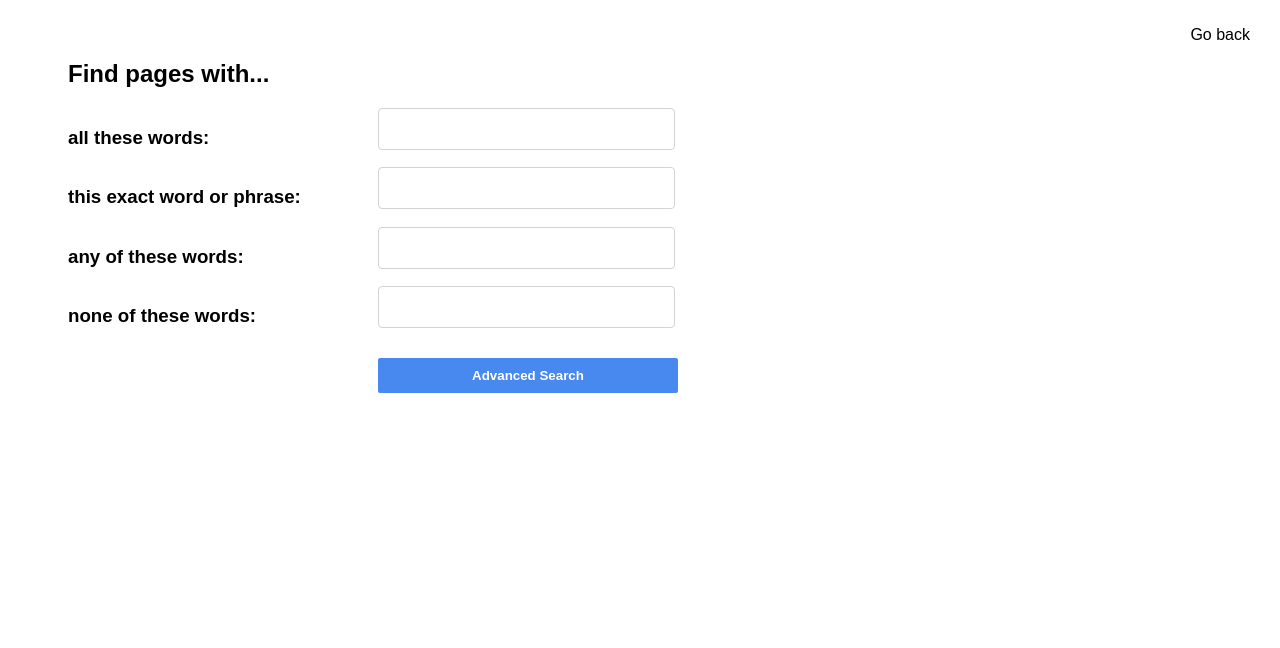
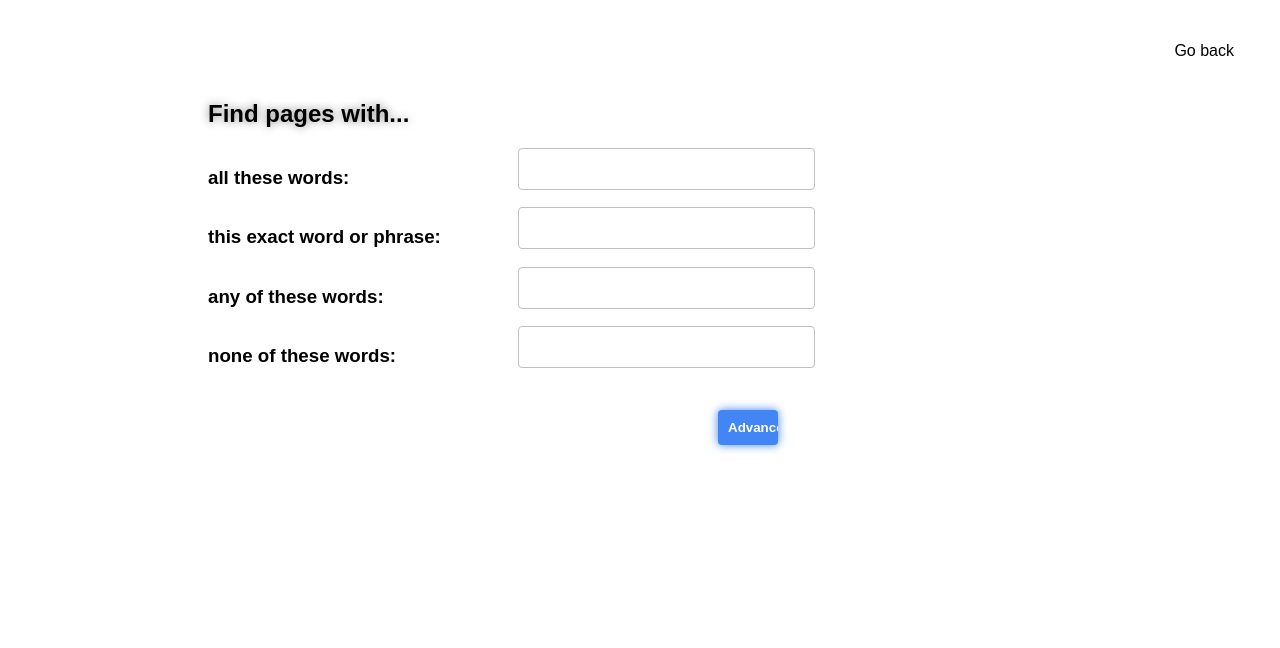
Before and after one commit to hawshemi/Search-CS50W, a plain HTML site: page advancedSearch.html in a window 1280 px wide. Drawn offline with Linux system fonts and the light colour scheme.

Commit message:
Update Styles.
Update Styles.

```diff
--- a/styles/styles.css
+++ b/styles/styles.css
@@ -15,7 +15,7 @@ nav > ul {
 }
 
 nav > ul > li {
-    margin: 5px;
+    margin: 21px;
 }
 
 nav a {
@@ -30,7 +30,7 @@ nav a:hover {
 
 .center {
     position: absolute;
-    top: 40%;
+    top: 30%;
     left: 50%;
     transform: translate(-50%, -50%);
     width: 40%;
@@ -38,17 +38,14 @@ nav a:hover {
 }
 
 .container {
-    width: 700px;
-    margin: 60px;
+    width: 800px;
+    margin-top: 100px;
+    margin-left: 200px;
 }
 
 .row {
     display: flex;
     flex-wrap: wrap;
-}
-
-.w-100 {
-    width: 100%;
 }
 
 .col {
@@ -63,16 +60,8 @@ nav a:hover {
     border-radius: 4px;
 }
 
-.col > input[type=text]:hover {
-    box-shadow: none;
-}
-
 .col > input[type=text]:focus {
-    outline: 1px solid lightblue;
-}
-
-h1, h2, h3 {
-    font-family: sans-serif;
+    outline: 1px solid #4285f4;
 }
 
 header h1 {
@@ -84,7 +73,7 @@ header h1 {
 input[type=text] {
     width: 85%;
     height: 30px;
-    border: 1px solid lightgray;
+    border: 1px solid silver;
     padding: 10px 20px 10px 20px;
     font-size: 16px;
     border-radius: 20px;
@@ -95,41 +84,45 @@ input[type=text]:focus {
 }
 
 input[type=text]:hover {
-    border: 1px solid #4889F0;
-
-    box-shadow: 0px 6px 8px 0px rgba(0,0,0,0.26);
+    border: 1px solid #4285f4;
+    box-shadow: 0px 0px 10px silver;
 }
 
 .btnGray {
-    background-color: #F2F2F2;
+    background-color: silver;
+    box-shadow: 0px 0px 10px silver;
 }
 
 .btnGray:hover {
-    background-color: #DCDCDC;
+    background-color: gray;
 }
 
 .btnBlue {
-    background-color: #4889F0;
+    background-color: #4285f4;
     font-weight: bold;
-    border: 2px solid #3079ED;
-    color: #fff;
+    color: white;
+    width: 20%;
+    margin: 200px;
+    box-shadow: 0px 0px 10px #4285f4;
 }
 
 .btnBlue:hover {
-    background-color: #3778F0;
+    background-color: #7aa9f7;
 }
 
+h1, h2 {
+    text-shadow: 0px 0px 10px gray;
+}
 input[type=submit] {
     border: none;
-    border-radius: 2px;
+    border-radius: 4px;
     padding: 10px;
-    margin-top: 20px;
+    margin-top: 2rem;
 }
 
 input[type=submit]:hover {
     cursor: pointer;
 }
-
 
 @media screen and (max-width: 600px) {
     .center {
```
